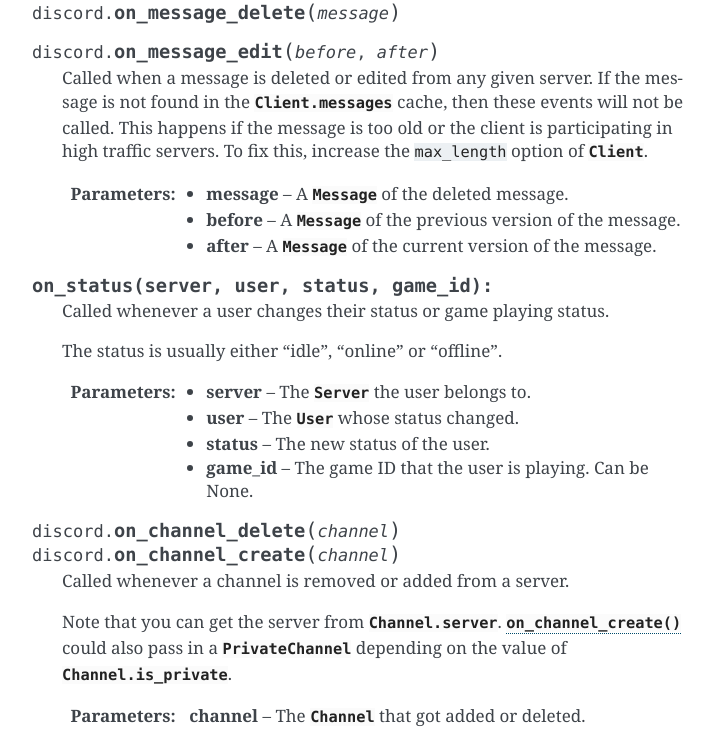
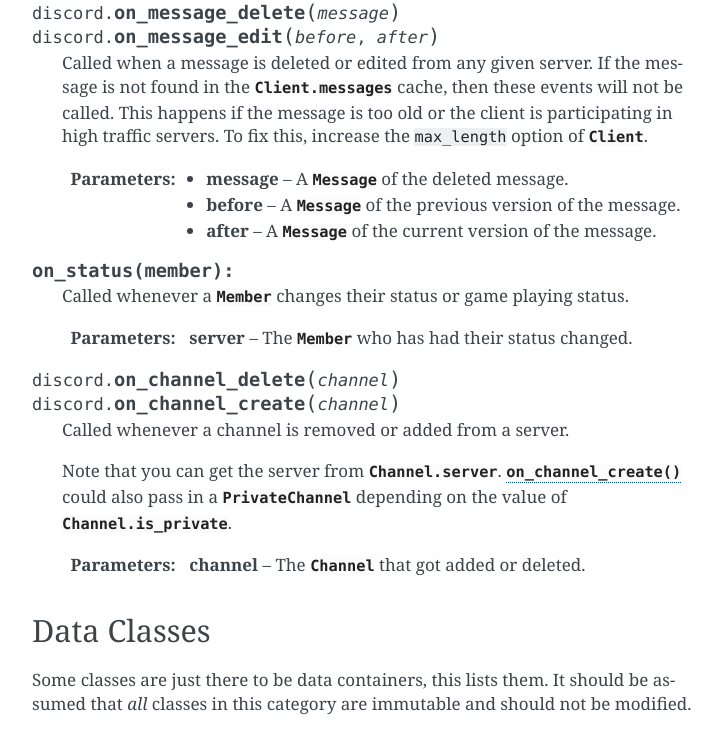
Before and after one commit to spartacus0816/dsbot, a Sphinx documentation site: the page built from docs/api.rst, in a window 1280 px wide and 900 px high, scrolled down 952 px, cut to the strip 0-729 px from the top of the window. Shown: the whole strip, without its empty margins (388-1110 px from the left). Built offline with Sphinx 7.4.7, drawn with Linux system fonts in a browser that asks for light colours.

Commit message:
on_status now takes only a member.

```diff
--- a/docs/api.rst
+++ b/docs/api.rst
@@ -45,7 +45,7 @@
     :param response: The received message response after gone through ``json.loads``.
 
 .. function:: on_message_delete(message)
-.. function:: on_message_edit(before, after)
+              on_message_edit(before, after)
 
     Called when a message is deleted or edited from any given server. If the message is not found in the
     :attr:`Client.messages` cache, then these events will not be called. This happens if the message
@@ -56,16 +56,11 @@
     :param before: A :class:`Message` of the previous version of the message.
     :param after: A :class:`Message` of the current version of the message.
 
-.. function:: on_status(server, user, status, game_id):
+.. function:: on_status(member):
 
-    Called whenever a user changes their status or game playing status.
+    Called whenever a :class:`Member` changes their status or game playing status.
 
-    The status is usually either "idle", "online" or "offline".
-
-    :param server: The :class:`Server` the user belongs to.
-    :param user: The :class:`User` whose status changed.
-    :param status: The new status of the user.
-    :param game_id: The game ID that the user is playing. Can be None.
+    :param server: The :class:`Member` who has had their status changed.
 
 .. function:: on_channel_delete(channel)
               on_channel_create(channel)
```
Also changed, not shown: 2 other files.
